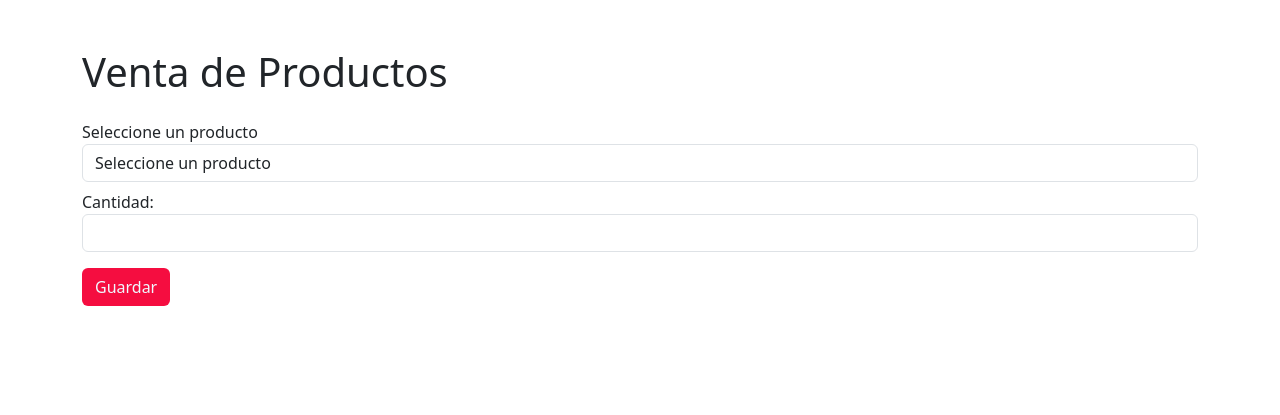
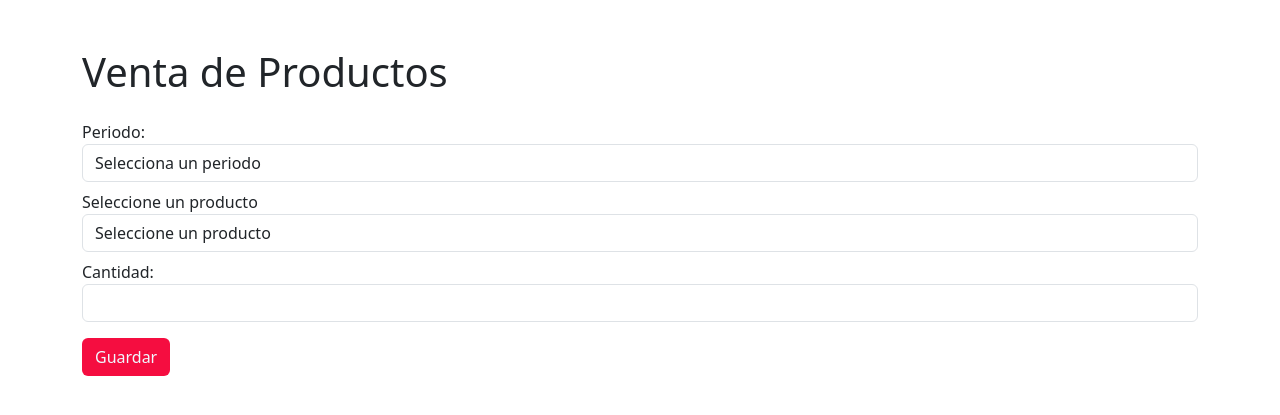
Before and after one commit to Will1184/sistemas-contables, a Django app: page /inicio/ventaProducto/ in a window 1280 px wide. Shown: the part 72-487 px from the top of the page. Run offline with Django 5.2, Linux system fonts and the light colour scheme; a user stored in the database is signed in; data comes from the database, SQL or seed files in the repository; both versions use the stored data as it was after the commit.

Commit message:
feat: se agregaron las ventas y la adquisicon a las transacciones

```diff
--- a/inventario/templates/venta_producto.html
+++ b/inventario/templates/venta_producto.html
@@ -11,6 +11,16 @@
      <form method="POST">
         {% csrf_token %}
         <div class="form-group">
+            <label for="periodo">Periodo:</label>
+            <select name="periodo" id="periodo" class="form-control" required>
+                <option value="">Selecciona un periodo</option>
+                {% for periodo in periodos %}
+                    <option value="{{ periodo.id }}">{{ periodo.mes}}-{{periodo.ano}}</option>
+                {% endfor %}
+            </select>
+        </div>
+
+        <div class="form-group mt-2">
             <label for="lista_productos">Seleccione un producto</label>
             <select id="nombre" name="nombre" class="form-control">
                 <option value="">Seleccione un producto</option>
--- a/inventario/templates/ventas_productos.html
+++ b/inventario/templates/ventas_productos.html
@@ -22,7 +22,7 @@
             <td>{{ producto.nombre }}</td>
             <td>{{ producto.cantidad }}</td>
             <td>${{ producto.precio_venta }}</td>
-            <td>% {{ producto.iva }}</td>
+            <td>{{ producto.iva }}%</td>
             <td>${{ producto.total }}</td>
             <td>{{ producto.fecha_venta|date:"d/m/Y" }}</td>
         </tr>
--- a/inventario/views.py
+++ b/inventario/views.py
@@ -34,6 +34,11 @@ def adquisicion_material(request):
             'precio_compra': '',
             'fecha_adquisicion': datetime.now()
         }
+       periodos = Periodo.objects.all().values('id','mes','ano')
+       context = {
+            'producto':producto,
+            'periodos':periodos
+            }
        if request.method == 'POST':
         print(request.POST)
         form = ProductoAdquiridoForm(request.POST)
@@ -43,15 +48,16 @@ def adquisicion_material(request):
             compra.precio_compra = compra.precio_unitario*compra.cantidad
             cuenta = Cuenta.objects.get(codigo = '11')
             fecha = compra.fecha_adquisicion
+            periodo= request.POST.get('periodo')
             descripcion = "Adquisicion de Producto: "+ str(compra.nombre) + " Cantidad: "+ str(compra.cantidad)
             cuenta_debe = compra.precio_compra
             cuenta_haber = 0
-            transaccion = Transaccion(cuenta_id=cuenta.id,periodo_id=1,fecha=fecha,descripcion=descripcion,debe=cuenta_debe,haber=cuenta_haber)
+            transaccion = Transaccion(cuenta_id=cuenta.id,periodo_id=periodo,fecha=fecha,descripcion=descripcion,debe=cuenta_debe,haber=cuenta_haber)
             transaccion.save()
             compra.save()
             return redirect('manejo_inventario')
 
-       return render(request,"adquisicion_material.html", {'producto': producto})
+       return render(request,"adquisicion_material.html", context)
 
 @login_required(login_url='/signin/')
 def editar_material(request,producto_id):
@@ -81,7 +87,15 @@ def venta_producto(request):
             'iva':'',
             'fecha_venta': datetime.now()
         }
+    error=None
     lista_productos = ProductoAdquirido.objects.filter(cantidad__gt=0)
+    periodos = Periodo.objects.all().values('id','mes','ano')
+    context = {
+            'productos':lista_productos,
+            'producto':producto_vendido,
+            'error':error,
+            'periodos':periodos
+    }
     if request.method == 'POST':
         form = ProductoVendidoForm(request.POST)
         producto_id = request.POST.get('nombre')
@@ -113,15 +127,15 @@ def venta_producto(request):
                     return redirect('ventas_productos')
                 else:
                     error= form.errors
-                    return render(request, 'venta_producto.html', {'producto': producto_vendido,'productos': lista_productos, 'error': error})
+                    return render(request, 'venta_producto.html', context)
             else:
                 error = "No hay suficiente cantidad disponible."
-                return render(request, 'venta_producto.html', {'producto': producto_vendido,'productos': lista_productos, 'error': error})
+                return render(request, 'venta_producto.html', context)
         except ProductoAdquirido.DoesNotExist:
             error = "El producto seleccionado no existe."
-            return render(request, 'venta_producto.html', {'producto': producto_vendido,'productos': lista_productos, 'error': error})
+            return render(request, 'venta_producto.html',context)
 
-    return render(request,"venta_producto.html", {'producto': producto_vendido,'productos':lista_productos})
+    return render(request,"venta_producto.html", context)
 
 @login_required(login_url='/signin/')
 def ventas_productos(request):
```
Also changed, not shown: inventario/templates/adquisicion_material.html (+10 -0 lines), db.sqlite3.
